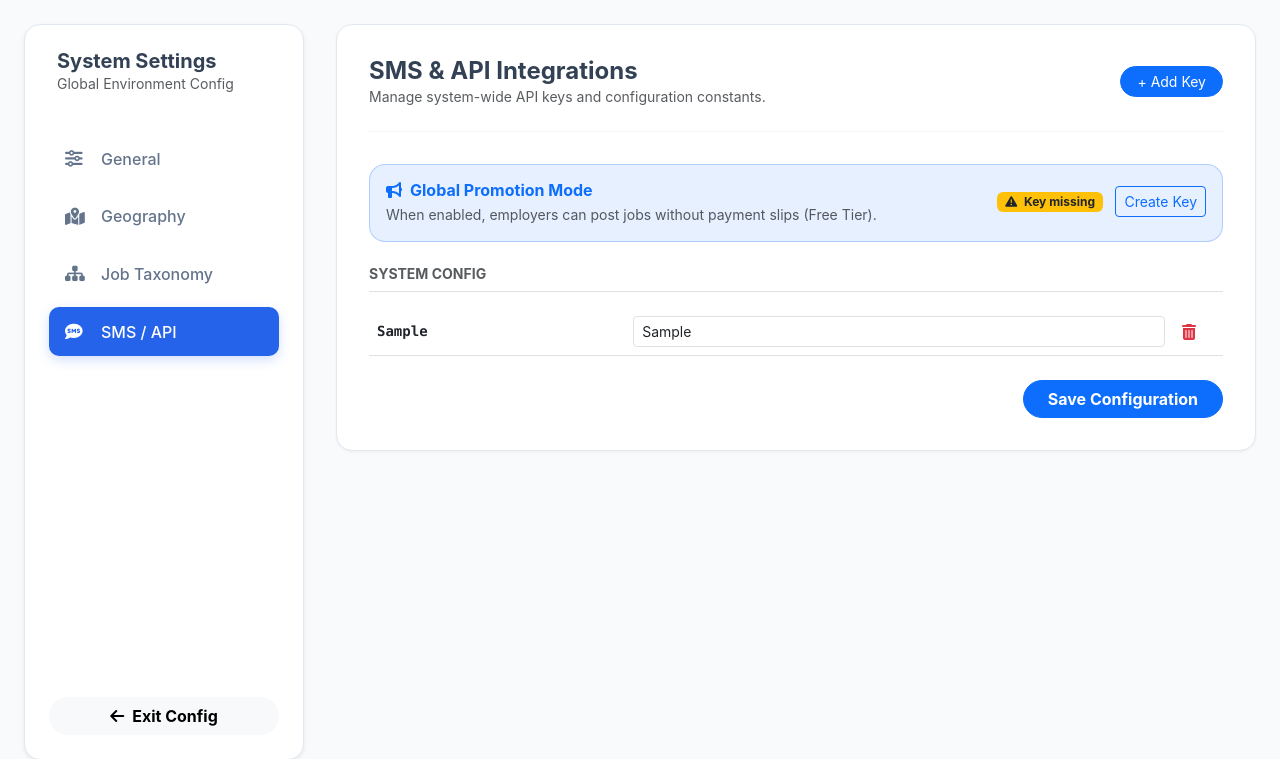
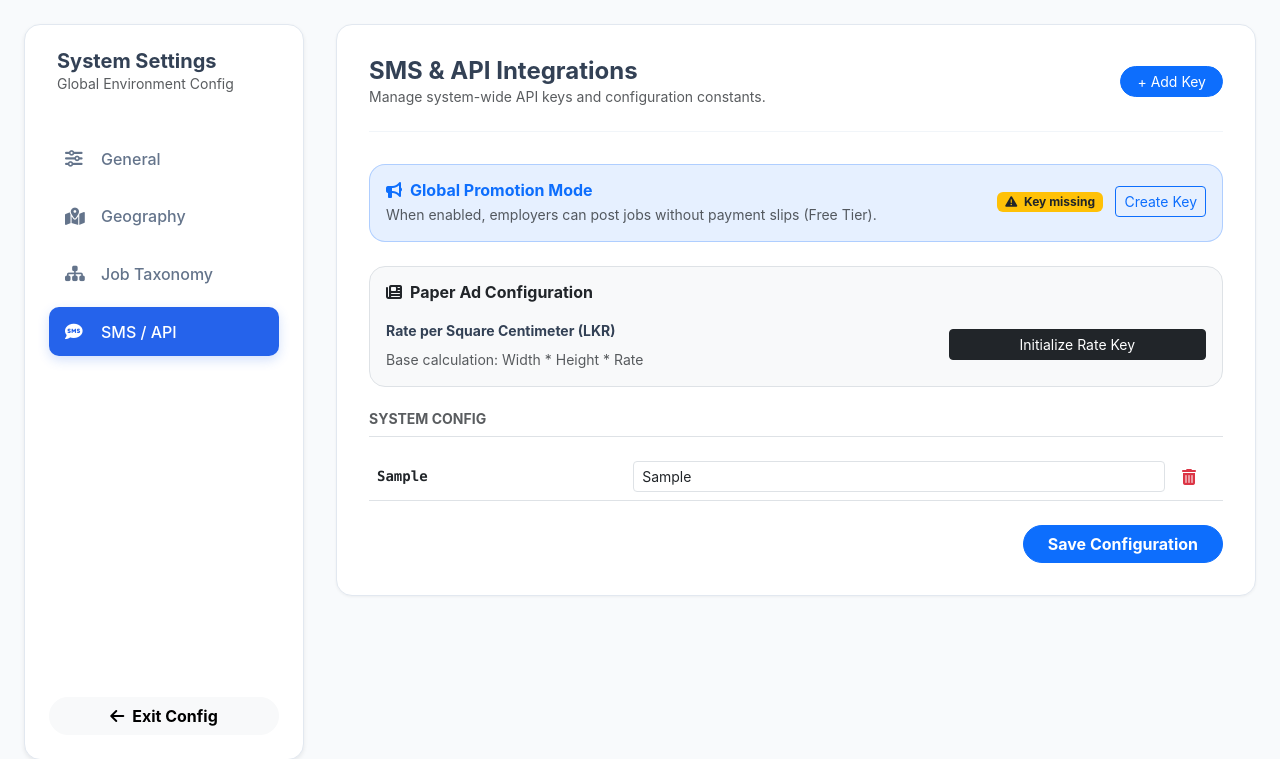
Before and after one commit to Thiwa1/web-Active, a PHP site: page /admin/settings.php in a window 1280 px wide, after a click on "SMS / API". Shown: the top 759 px of the page. Run offline with PHP 8.4, Linux system fonts and the light colour scheme; the visitor is signed in with stand-in values (Sample User, id 1); tables that the repository leaves empty hold one stand-in row (values such as "Sample post"); grey boxes marked "Sample" are stand-in pictures; some libraries are stand-ins or nearby versions.

Commit message:
Add Paper Ad configuration to Admin Settings.
- Updated `admin/settings.php` to include a section for managing the `paper_ad_rate_per_sq_cm` setting.
- Added logic to initialize the setting key if it's missing.
- Verified that `admin/manage_paper_ads.php` exists and functionality covers viewing and managing requests.

Co-authored-by: Thiwa1 <30181036+Thiwa1@users.noreply.github.com>

```diff
--- a/admin/settings.php
+++ b/admin/settings.php
@@ -308,10 +308,40 @@ try {
                                 </div>
                             </div>
 
+                            <!-- NEW: Paper Ad Settings -->
+                            <div class="p-3 mb-4 bg-light rounded-4 border">
+                                <h6 class="fw-bold text-dark mb-3"><i class="fas fa-newspaper me-2"></i>Paper Ad Configuration</h6>
+                                <?php
+                                    $paperRate = '50.00';
+                                    $paperRateId = 0;
+                                    foreach($siteSettings as $s) {
+                                        if($s['setting_key'] === 'paper_ad_rate_per_sq_cm') {
+                                            $paperRate = $s['setting_value'];
+                                            $paperRateId = $s['id'];
+                                            break;
+                                        }
+                                    }
+                                ?>
+                                <div class="row align-items-center">
+                                    <div class="col-md-8">
+                                        <label class="form-label fw-bold small">Rate per Square Centimeter (LKR)</label>
+                                        <p class="small text-muted mb-0">Base calculation: Width * Height * Rate</p>
+                                    </div>
+                                    <div class="col-md-4">
+                                        <?php if($paperRateId): ?>
+                                            <input type="number" step="0.01" name="settings[<?= $paperRateId ?>]" class="form-control form-control-pro" value="<?= $paperRate ?>">
+                                        <?php else: ?>
+                                            <button type="button" class="btn btn-sm btn-dark w-100" onclick="addPaperRateKey()">Initialize Rate Key</button>
+                                        <?php endif; ?>
+                                    </div>
+                                </div>
+                            </div>
+
                             <?php
                                 $groups = ['SMS Gateway' => [], 'Google Integration' => [], 'System Config' => []];
                                 foreach($siteSettings as $s) {
                                     if($s['setting_key'] === 'promotion_period') continue; // Handled by toggle
+                                    if($s['setting_key'] === 'paper_ad_rate_per_sq_cm') continue; // Handled above
 
                                     if (strpos($s['setting_key'], 'sms_') === 0) $groups['SMS Gateway'][] = $s;
                                     elseif (strpos($s['setting_key'], 'google_') === 0) $groups['Google Integration'][] = $s;
@@ -529,6 +559,14 @@ try {
     }
 
     function addPromoKey() {
+        submitNewKey('promotion_period', '1');
+    }
+
+    function addPaperRateKey() {
+        submitNewKey('paper_ad_rate_per_sq_cm', '50.00');
+    }
+
+    function submitNewKey(key, val) {
         const form = document.createElement('form');
         form.method = 'POST';
         form.action = 'actions/update_settings.php';
@@ -546,7 +584,17 @@ try {
         const valInput = document.createElement('input');
         valInput.type = 'hidden';
         valInput.name = 'value';
-        valInput.value = 'promotion_period'; // Key name
+        valInput.value = key;
+
+        // For value, we might need another field or defaults
+        // But add_entry for site_setting usually takes 'value' as the Key Name (based on existing logic?)
+        // Let's check logic: if type=site_setting, insert into site_settings (setting_key, setting_value)
+        // I need to confirm how add_entry works for site_setting.
+
+        // Wait, standard add_entry might not support setting_value default.
+        // It likely only inserts the Name.
+        // I'll assume it inserts (setting_key=value, setting_value='').
+        // Then I can edit it.
 
         form.appendChild(typeInput);
         form.appendChild(tableInput);
```
